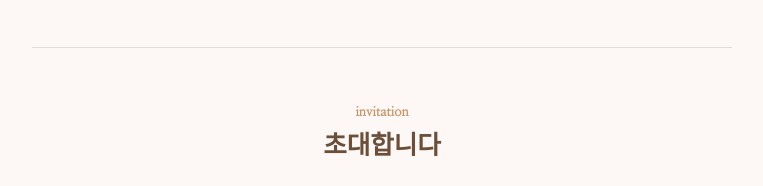
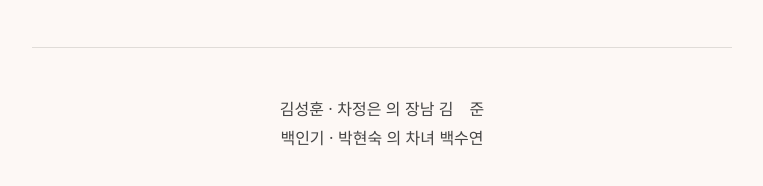
Before and after one commit to junjun1013/wedding-invite, a plain HTML site: page index.html in a window 1280 px wide. Shown: the part 813-999 px from the top of the page, without its empty margins (258-1021 px from the left). Drawn offline with Linux system fonts and the light colour scheme.

Commit message:
Update index.html

```diff
--- a/index.html
+++ b/index.html
@@ -139,7 +139,6 @@
       </div>
     </section>
     <section>
-      <h2><span style="font-size:0.8rem; color:#c3956b; display:block;">invitation</span>초대합니다</h2>
       <p style="text-align:center">
         김성훈 · 차정은 의 장남    김　준<br>
         백인기 · 박현숙 의 차녀    백수연<br><br>
@@ -194,14 +193,14 @@
 
   <div id="ja" class="container lang-section">
     <section>
-      <h1>金 晙 ♡ 白秀連</h1>
+      <h2><span style="font-size:0.8rem; color:#c3956b; display:block;">invitation</span>ご招待</h2>
       <div class="main-image">
         <img src="img/main_j.jpg" alt="" style="width:100%; max-height:360px; object-fit:contain; padding: 20px 0; background:white;" />
+        <h1>金 晙 ♡ 白秀連</h1>
         <p style="text-align:center; margin-top: 0.5rem; font-size: 1.1rem; color: #6b4f3b;">2025年9月20日（土）11:30〜13:00<br>汝矣島 ケンジントンホテル 15階</p>
       </div>
     </section>
     <section>
-      <h2><span style="font-size:0.8rem; color:#c3956b; display:block;">invitation</span>ご招待</h2>
       <p style="text-align:center">
         Kim Sunghoon・Cha Jungeunの長男　金　晙<br>
         Baek Inki・Park Hyunsookの次女　白秀連<br><br>
```
